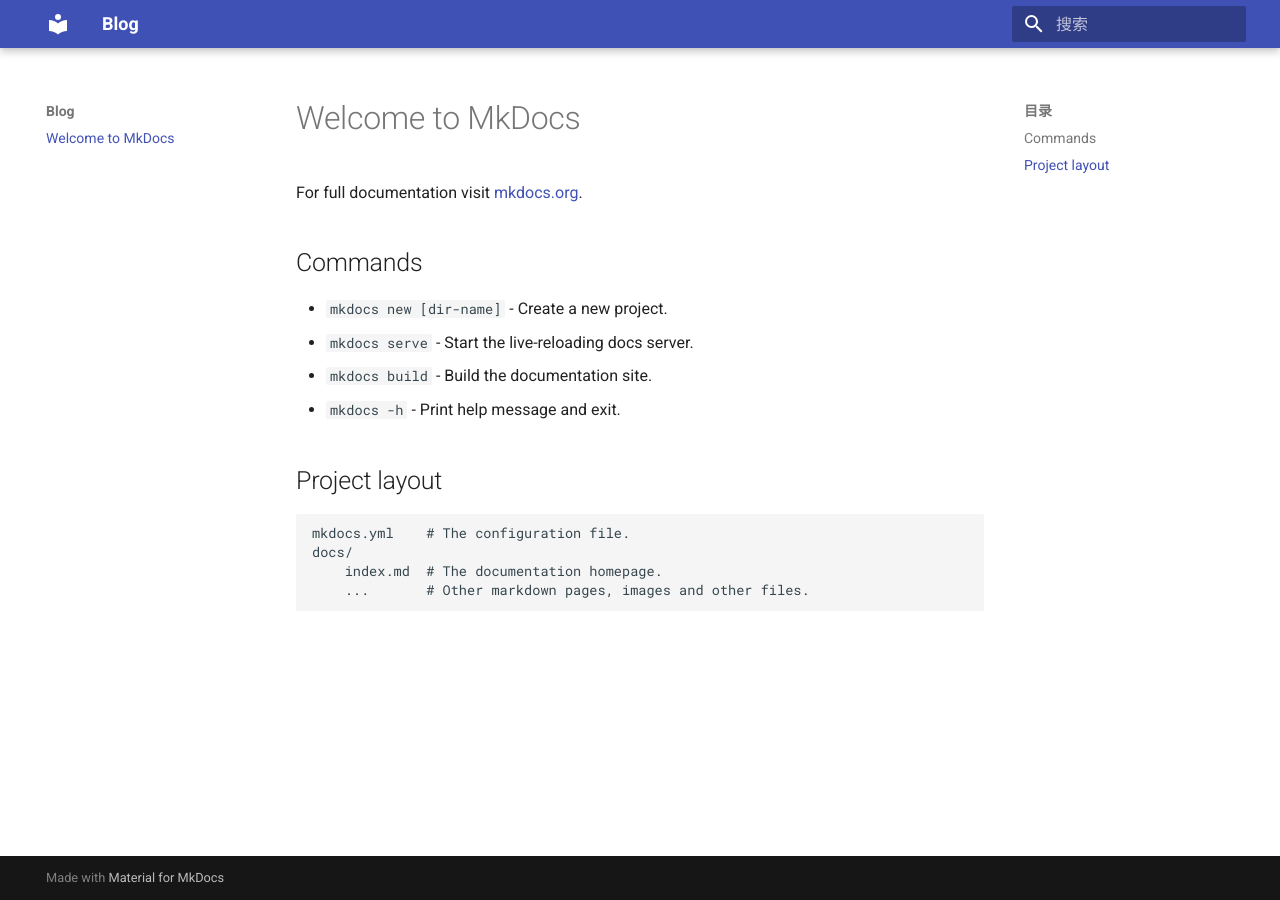
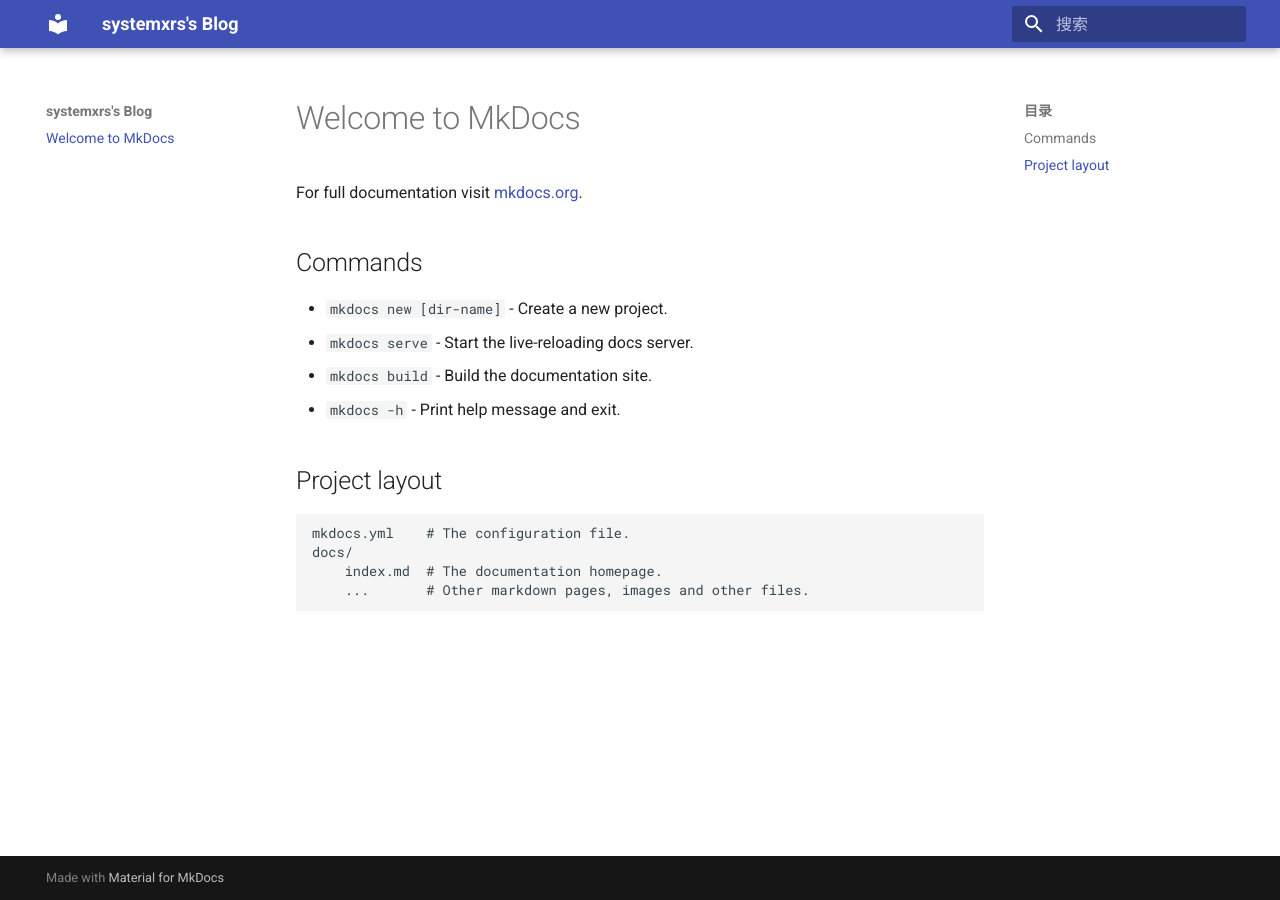
Before and after one commit to systemX1/Blog, an MkDocs documentation site: the page built from docs/index.md, in a window 1280 px wide. Built offline with MkDocs 1.6.1 and Material for MkDocs 9.7.7, drawn with Linux system fonts in a browser that asks for light colours.

```diff
--- a/mkdocs.yml
+++ b/mkdocs.yml
@@ -1,4 +1,4 @@
-site_name: Blog
+site_name: systemxrs's Blog
 theme:
   name: "material"
   language: zh
```
Also changed, not shown: README.md (added, +3 -0 lines).
